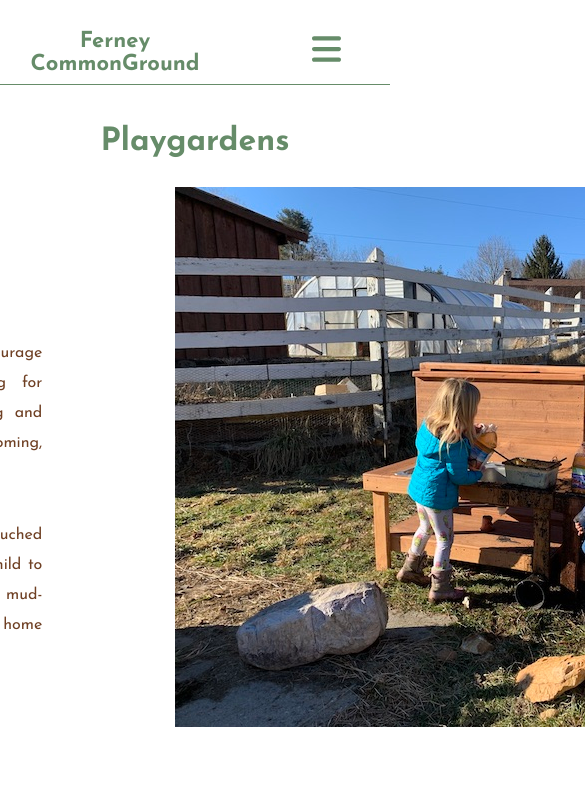
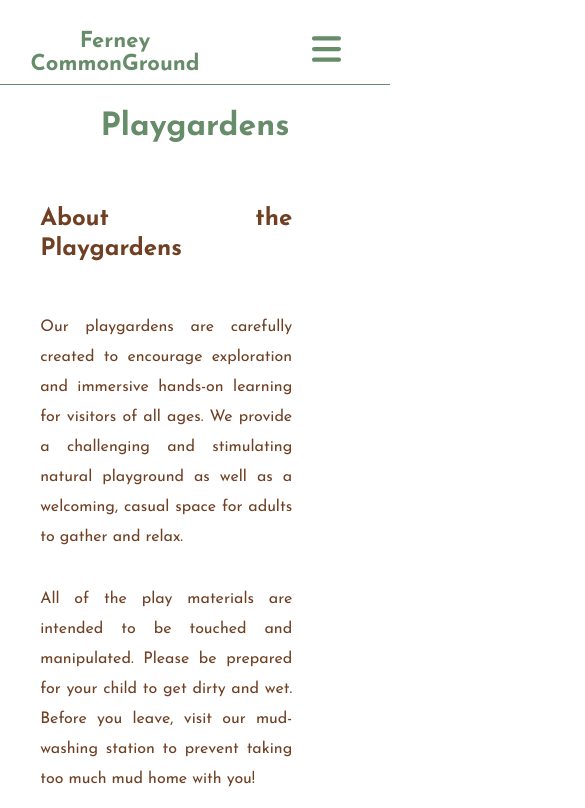
Before and after one commit to PlinytheYounger/ferney_commonGround, a React (Create React App) app: page /playgardens in a window 390 px wide. Shown: the top 808 px of the page, 585 px wide, since content can reach past the window. Built offline with nearby package versions, Linux system fonts and the light colour scheme.

Commit message:
updated readme

```diff
--- a/src/Components/Playgardens/playgardenContainer.css
+++ b/src/Components/Playgardens/playgardenContainer.css
@@ -96,15 +96,11 @@
 }
 
 .playgarden-img3 {
-    grid-row: 4 / 5;
-    grid-column: 1 / 2;
     display: grid;
     place-self: center;
 }
 
 .playgarden-img4 {
-    grid-row: 4 / 5;
-    grid-column: 2 / 3;
     display: grid;
     place-self: center;
 }
@@ -112,7 +108,11 @@
 
 
 @media (max-width: 540px) {
-    .playgardens-page-container {
+    .container-div {
+        margin: 1%;
+    }
+    .first-container, .second-container, .third-container, .last-container {
+        display: flex;
         flex-direction: column;
     }
     .playgardens-container {
```
Also changed, not shown: 1 other file (tests, documents, lock files or other folders).
